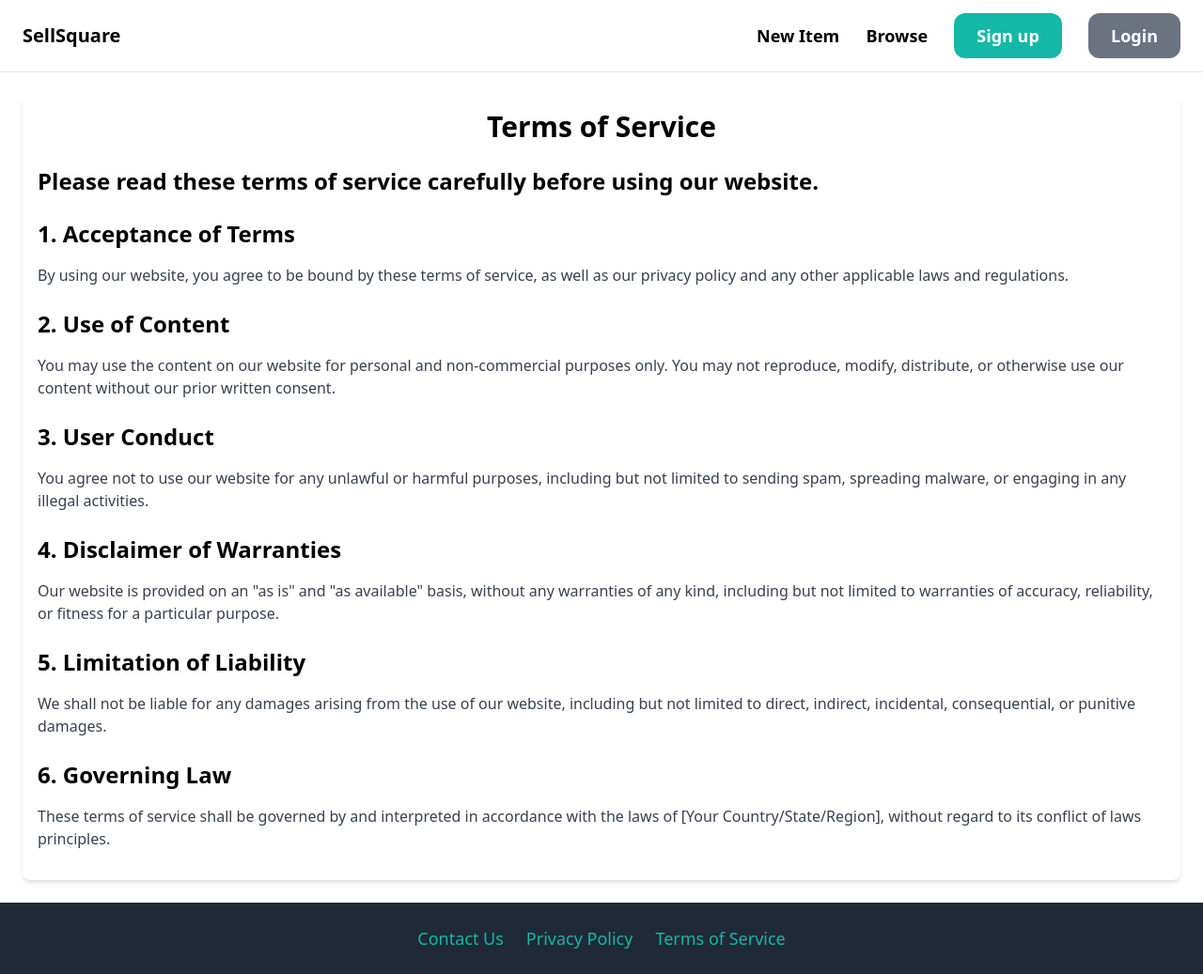
After one commit to Jokhu1234/Django_Project, a Django app: page /terms/ in a window 1280 px wide. The commit adds this page. Shown: the whole page at 94% size. Run offline with Django 5.2, Linux system fonts and the light colour scheme; some libraries are stand-ins or nearby versions.

Commit message:
completed Django project

```diff
--- /dev/null
+++ b/sellsquare/core/templates/core/about.html
@@ -0,0 +1,5 @@
+{% extends 'core/base.html' %}
+{% block title %}About{% endblock %}
+{% block content %}
+    <h1>The About page </h1>
+{% endblock %}
--- a/sellsquare/core/templates/core/base.html
+++ b/sellsquare/core/templates/core/base.html
@@ -30,10 +30,9 @@
 
         <div class="w-auto">
             <ul class="flex space-x-6">
-                <li><a href="#" class="text-lg text-teal-500 hover:text-teal-700">About</a></li>
                 <li><a href="{% url 'core:contact' %}" class="text-lg text-teal-500 hover:text-teal-700">Contact Us</a></li>
-                <li><a href="#" class="text-lg text-teal-500 hover:text-teal-700">Privacy Policy</a></li>
-                <li><a href="#" class="text-lg text-teal-500 hover:text-teal-700">Terms of Use</a></li>
+                <li><a href="{% url 'core:privacy' %}" class="text-lg text-teal-500 hover:text-teal-700">Privacy Policy</a></li>
+                <li><a href="{% url 'core:terms' %}" class="text-lg text-teal-500 hover:text-teal-700">Terms of Service</a></li>
             </ul>
         </div>
     </footer>
--- /dev/null
+++ b/sellsquare/core/templates/core/terms.html
@@ -0,0 +1,42 @@
+{% extends 'core/base.html' %}
+{% block title %}Terms of Service{% endblock %}
+{% block content %}
+<div class="max-w-8xl">
+    <div class="bg-white shadow-md rounded-lg p-4">
+        <h1 class="text-3xl font-bold text-center mb-6">Terms of Service</h1>
+        <p class="text-2xl font-semibold mb-4">
+            Please read these terms of service carefully before using our website.
+        </p>
+
+        <h2 class="text-2xl font-semibold mt-6 mb-4">1. Acceptance of Terms</h2>
+        <p class="text-gray-700 mb-4">
+            By using our website, you agree to be bound by these terms of service, as well as our privacy policy and any other applicable laws and regulations.
+        </p>
+
+        <h2 class="text-2xl font-semibold mt-6 mb-4">2. Use of Content</h2>
+        <p class="text-gray-700 mb-4">
+            You may use the content on our website for personal and non-commercial purposes only. You may not reproduce, modify, distribute, or otherwise use our content without our prior written consent.
+        </p>
+
+        <h2 class="text-2xl font-semibold mt-6 mb-4">3. User Conduct</h2>
+        <p class="text-gray-700 mb-4">
+            You agree not to use our website for any unlawful or harmful purposes, including but not limited to sending spam, spreading malware, or engaging in any illegal activities.
+        </p>
+
+        <h2 class="text-2xl font-semibold mt-6 mb-4">4. Disclaimer of Warranties</h2>
+        <p class="text-gray-700 mb-4">
+            Our website is provided on an "as is" and "as available" basis, without any warranties of any kind, including but not limited to warranties of accuracy, reliability, or fitness for a particular purpose.
+        </p>
+
+        <h2 class="text-2xl font-semibold mt-6 mb-4">5. Limitation of Liability</h2>
+        <p class="text-gray-700 mb-4">
+            We shall not be liable for any damages arising from the use of our website, including but not limited to direct, indirect, incidental, consequential, or punitive damages.
+        </p>
+
+        <h3 class="text-2xl font-semibold mt-6 mb-4">6. Governing Law</h3>
+        <p class="text-gray-700 mb-4">
+            These terms of service shall be governed by and interpreted in accordance with the laws of [Your Country/State/Region], without regard to its conflict of laws principles.
+        </p>
+    </div>
+</div>
+{% endblock %}
--- a/sellsquare/core/urls.py
+++ b/sellsquare/core/urls.py
@@ -9,6 +9,8 @@ app_name = 'core'
 urlpatterns = [
     path('', views.index, name='index'),
     path('contact/', views.contact, name='contact'),
+    path('privacy/', views.privacy, name='privacy'),
+    path('terms/', views.terms, name='terms'),
     path('signup/', views.signup, name='signup'),
     path('login/', auth_views.LoginView.as_view(template_name='core/login.html', authentication_form=LoginForm), name='login')
 ]
--- a/sellsquare/core/views.py
+++ b/sellsquare/core/views.py
@@ -12,6 +12,12 @@ def index(request):
 def contact(request):
     return render(request, 'core/contact.html')
 
+def privacy(request):
+    return render(request, 'core/privacy.html')
+
+def terms(request):
+    return render(request, 'core/terms.html')
+
 def signup(request):
     if request.method == 'POST':
         form = SignupForm(request.POST)
--- a/sellsquare/item/templates/item/items.html
+++ b/sellsquare/item/templates/item/items.html
@@ -33,8 +33,9 @@
                 {% for item in items %}
                     <div>
                         <a href="{% url 'item:detail' item.id %}">
-                            <div>
-                                <img src="{{ item.image.url }}" class="rounded-t-xl">
+                            <div class="h-96 w-full overflow-hidden">
+                                <!-- Set height and width with object-cover to fill the container -->
+                                <img src="{{ item.image.url }}" class="w-full h-full object-cover">
                             </div>
 
                             <div class="p-6 bg-white rounded-b-xl">
```
Also changed, not shown: sellsquare/core/templates/core/contact.html (+28 -1 lines), sellsquare/core/templates/core/index.html (+4 -3 lines), sellsquare/core/templates/core/privacy.html (added, +32 -0 lines), sellsquare/db.sqlite3.
